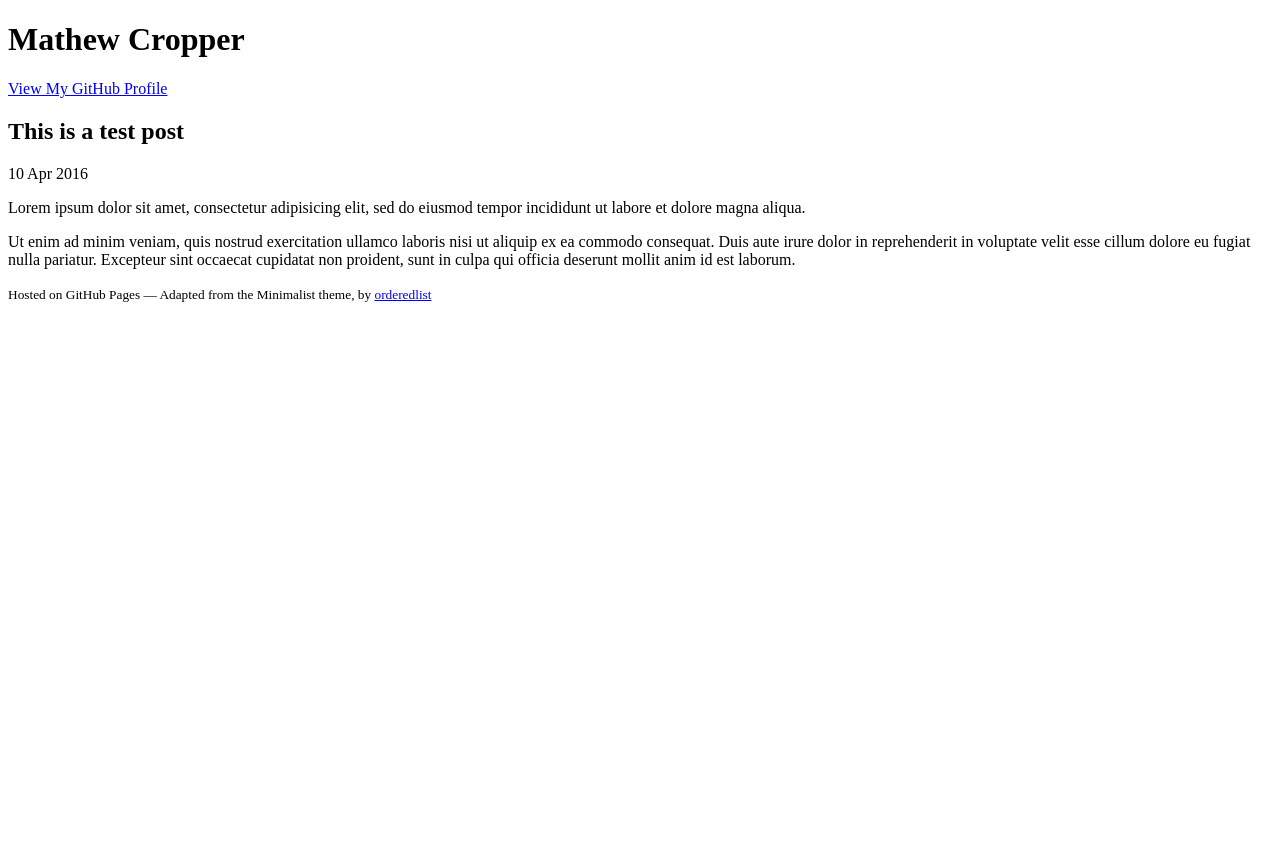
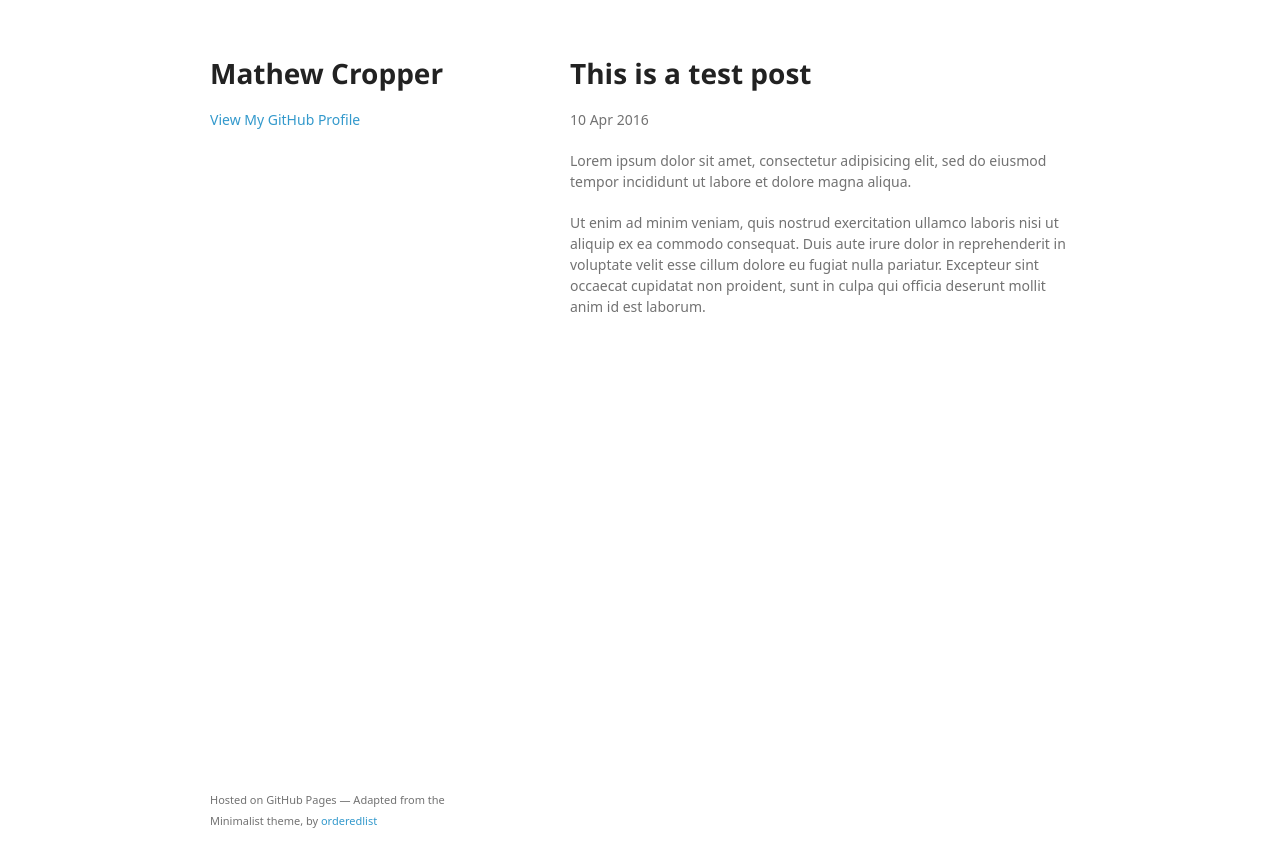
Before and after one commit to mathewcropper/mathewcropper.github.io, a Jekyll site: the page built from _posts/2016-04-10-test-page.md, in a window 1280 px wide. Shown: the top 867 px of the page. Built offline with Jekyll 4.4.1, drawn with Linux system fonts in a browser that asks for light colours; some web fonts are replaced.

Commit message:
Updated CSS file hrefs

```diff
--- a/_layouts/default.html
+++ b/_layouts/default.html
@@ -5,8 +5,8 @@
     <meta http-equiv="X-UA-Compatible" content="chrome=1">
     <title>{{ page.title }}</title>
 
-    <link rel="stylesheet" href="stylesheets/styles.css">
-    <link rel="stylesheet" href="stylesheets/github-light.css">
+    <link rel="stylesheet" href="/stylesheets/styles.css">
+    <link rel="stylesheet" href="/stylesheets/github-light.css">
     <meta name="viewport" content="width=device-width">
     <!--[if lt IE 9]>
     <script src="//html5shiv.googlecode.com/svn/trunk/html5.js"></script>
```
